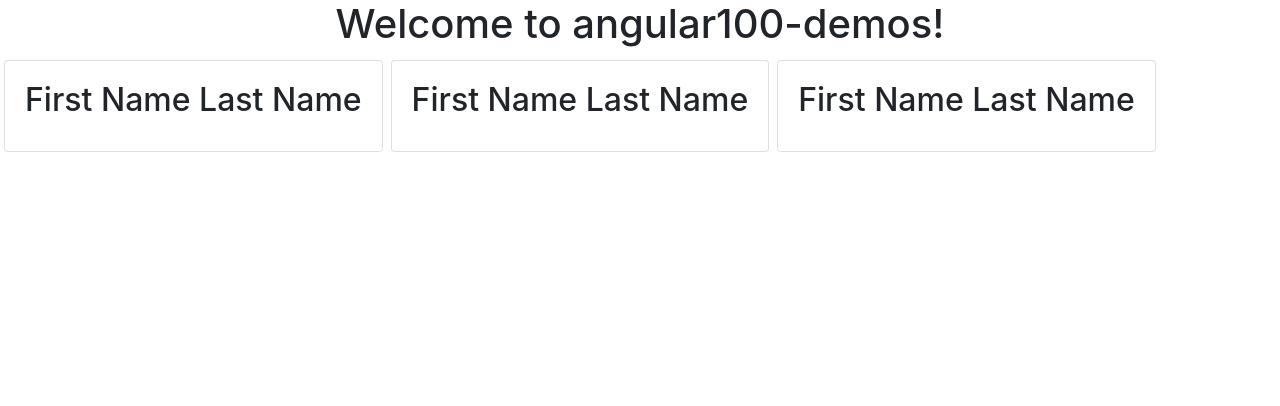
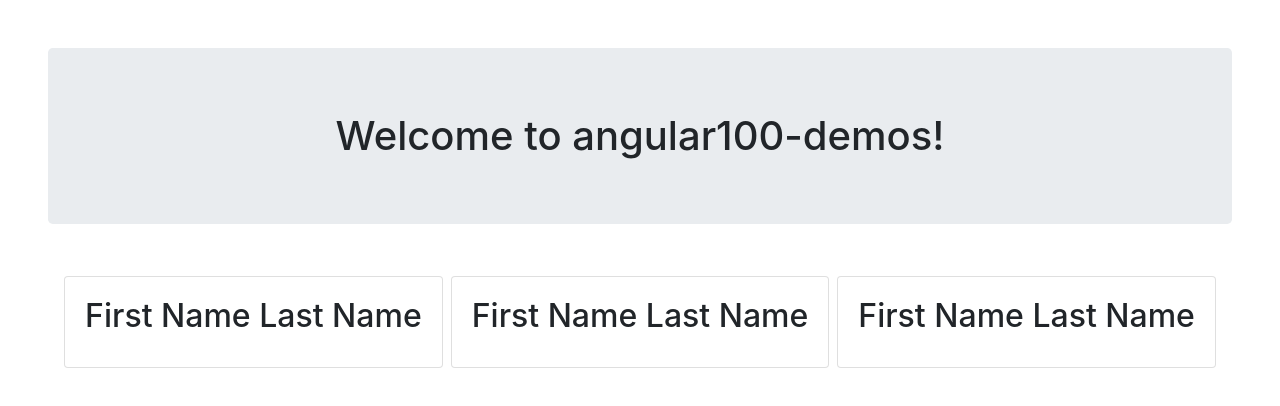
Before and after one commit to lc7729/angular100-demos, an Angular app: page / in a window 1280 px wide. Shown: the top 406 px of the page. Built offline with nearby package versions, Linux system fonts and the light colour scheme.

Commit message:
added bootstrap

```diff
--- a/package.json
+++ b/package.json
@@ -19,6 +19,7 @@
     "@angular/platform-browser": "~7.2.0",
     "@angular/platform-browser-dynamic": "~7.2.0",
     "@angular/router": "~7.2.0",
+    "bootstrap": "^4.3.1",
     "core-js": "^2.5.4",
     "rxjs": "~6.3.3",
     "tslib": "^1.9.0",
--- a/src/app/app.component.html
+++ b/src/app/app.component.html
@@ -1,5 +1,5 @@
 <div style="text-align:center">
-  <h1>
+  <h1 class="jumbotron my-5 mx-5">
     Welcome to {{ title }}!
   </h1>
 </div>
--- a/src/app/people-list/people-list.component.html
+++ b/src/app/people-list/people-list.component.html
@@ -1,5 +1,5 @@
 <div class="col-auto mb-3">
-  <div class="row">
+  <div class="row mx-auto d-flex justify-content-center">
     <app-person></app-person>
     <app-person></app-person>
     <app-person></app-person>
```
